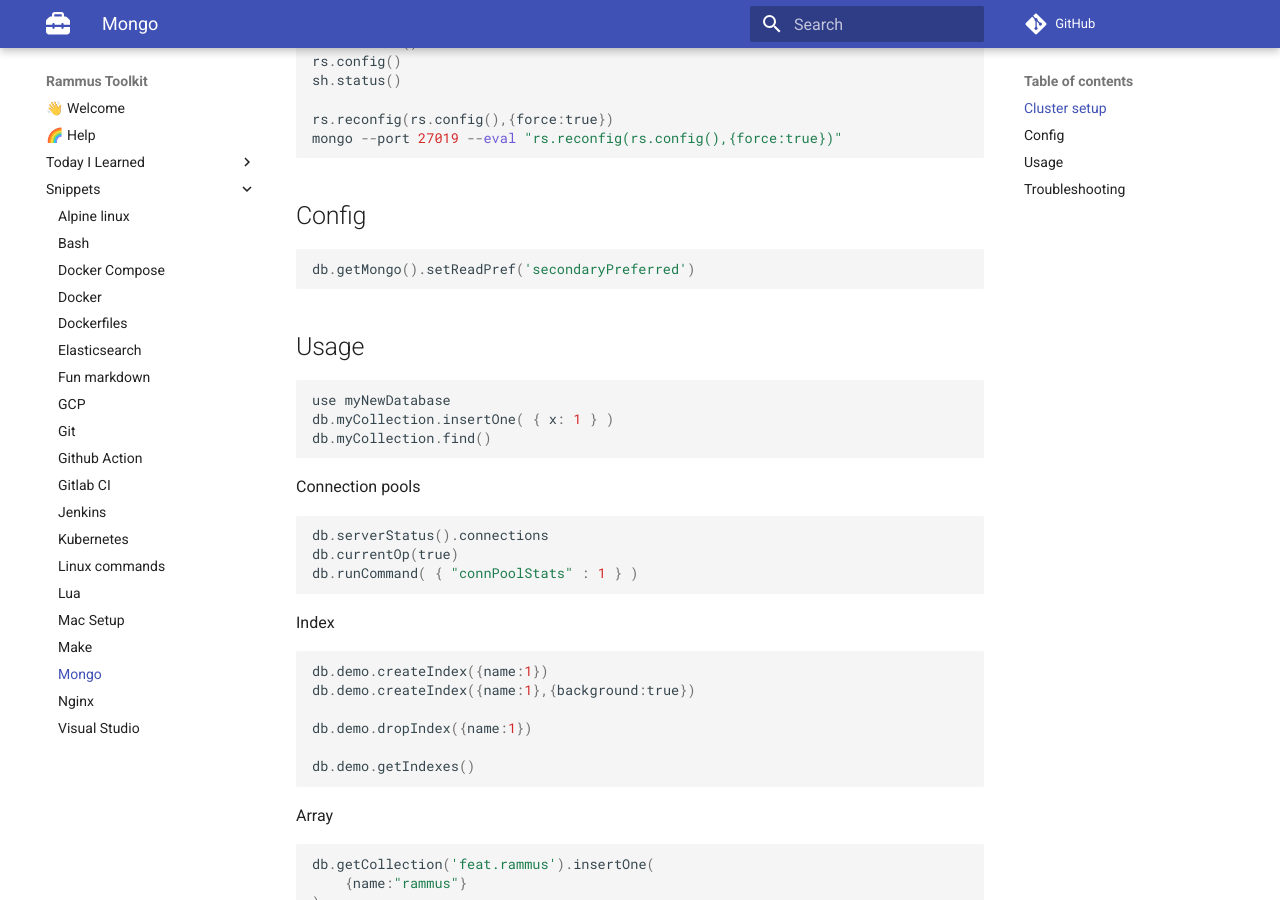
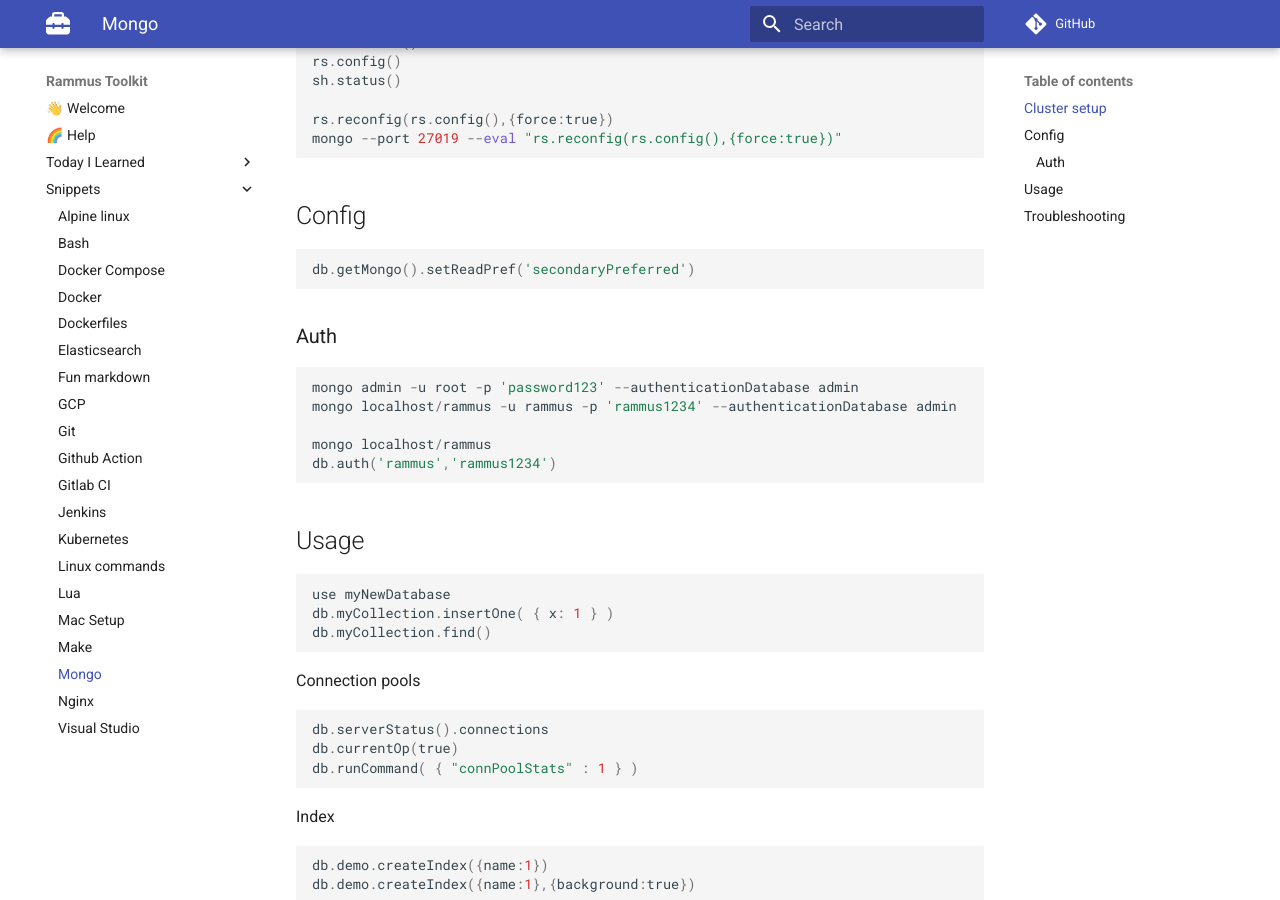
Before and after one commit to RammusXu/toolkit, an MkDocs documentation site: the page built from docs/snippets/mongo.md, in a window 1280 px wide and 900 px high, scrolled down 1025 px. Built offline with MkDocs 1.6.1 and Material for MkDocs 9.7.7, drawn with Linux system fonts in a browser that asks for light colours; comment, search, counter and statistics services are not loaded; some of the changed text lies outside the part shown.

Commit message:
mongo - auth

````diff
--- a/docs/snippets/mongo.md
+++ b/docs/snippets/mongo.md
@@ -58,6 +58,15 @@
 ## Config
 ```js
 db.getMongo().setReadPref('secondaryPreferred')
+```
+
+### Auth
+```js
+mongo admin -u root -p 'password123' --authenticationDatabase admin
+mongo localhost/rammus -u rammus -p 'rammus1234' --authenticationDatabase admin
+
+mongo localhost/rammus
+db.auth('rammus','rammus1234')
 ```
 
 
@@ -132,7 +141,20 @@
 kubectl exec -it mongo-mongos-0 -- mongo --eval "db.serverStatus().connections;"
 kubectl exec -it mongo-mongos-1 -- mongo --eval "db.serverStatus().connections;"
 kubectl exec -it mongo-mongos-2 -- mongo --eval "db.serverStatus().connections;"
+```
 
+```js
+mongo --eval "db.adminCommand('ping')" localhost:27017
+```
+
+Stats
+```js
+db.serverStatus()
+db.stats()
+
+sh.status()
+rs.status()
+db.runCommand( "isMaster" )
 ```
 
 ## Troubleshooting
````
